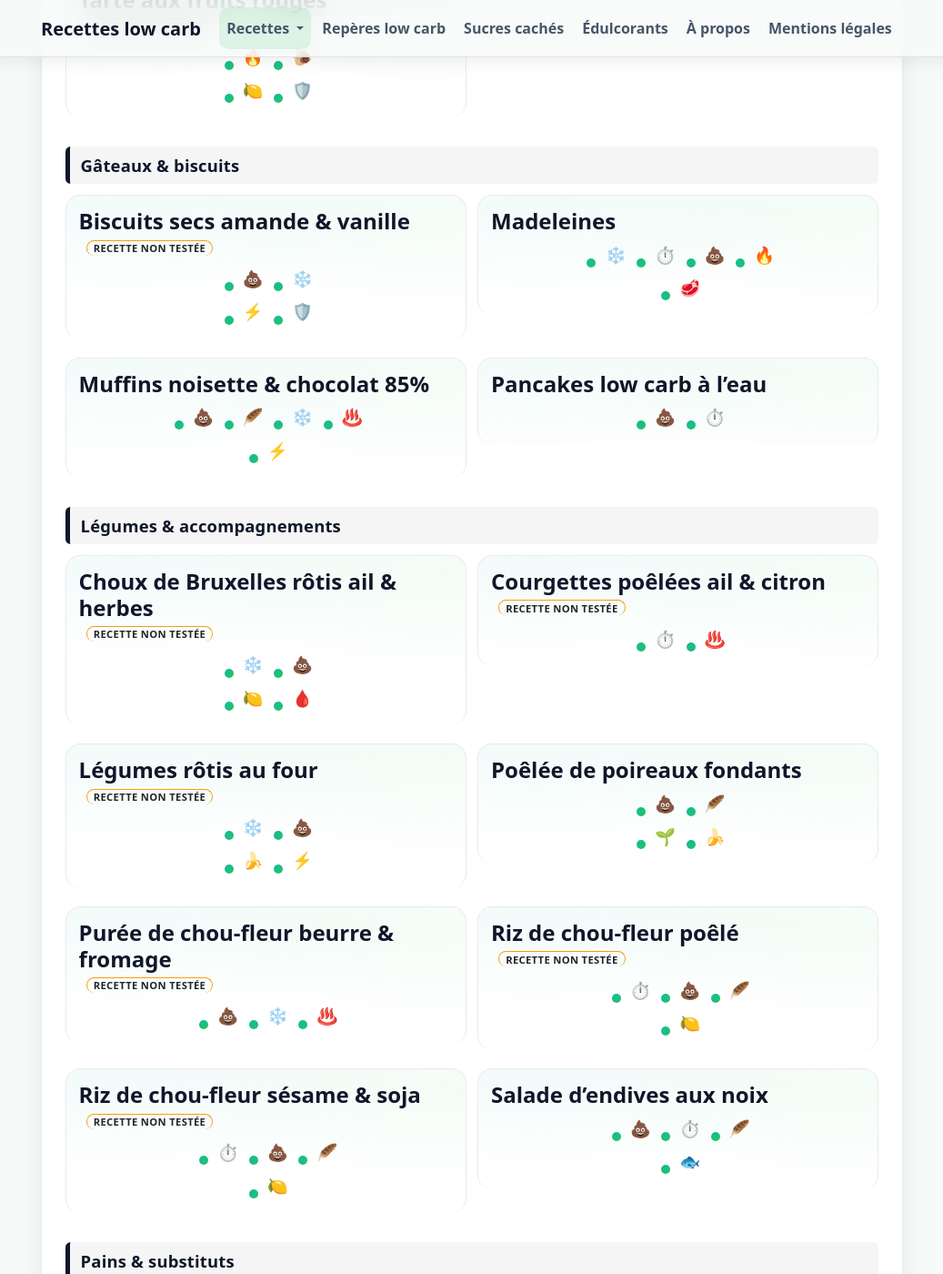
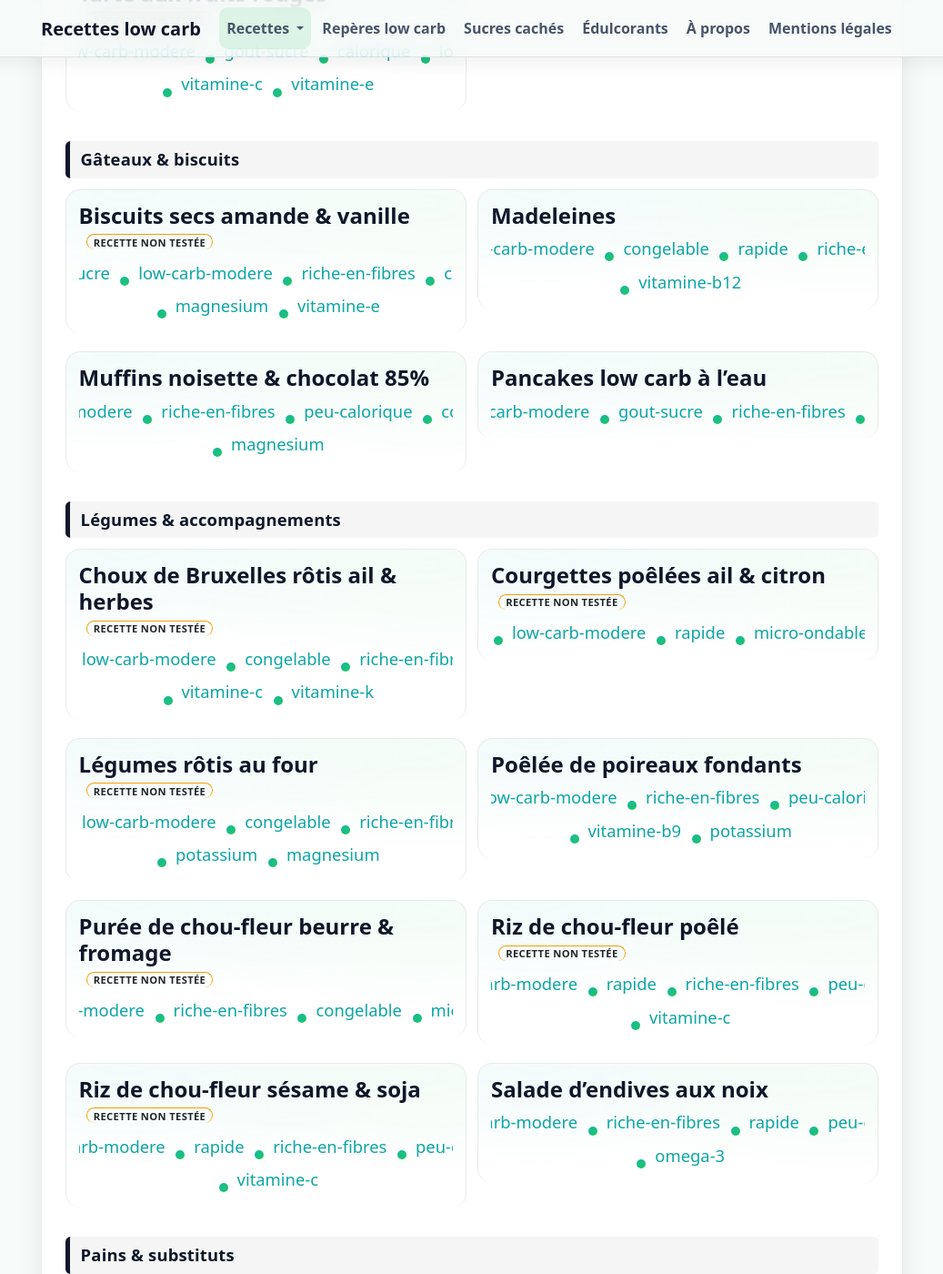
Before and after one commit to laurie-boissay/laurie-boissay.github.io, a Jekyll site: the page built from index.html, in a window 1280 px wide and 1400 px high, scrolled down 4709 px. Shown: the whole window at 91% size, without its empty margins (121-1158 px from the left). Built offline with Jekyll 4.4.1, drawn with Linux system fonts in a browser that asks for light colours; some of the changed text lies outside the part shown.

Commit message:
suppression des tags clicables

```diff
--- a/index.html
+++ b/index.html
@@ -35,21 +35,6 @@ body_id: "home"
       margin-top:.35rem;
     }
 
-    /* Liens badges (clicables) */
-    .recipe-badges-line a.badge-link-outside{
-      text-decoration:none;
-      border-bottom:none;
-      display:inline-flex;
-      align-items:center;
-      justify-content:center;
-      min-width:2rem;
-    }
-
-    /* Blocs badges fixes sous le random pick */
-    .random-pick-links{
-      margin-top:.5rem;
-    }
-
     /* Catégories plus visibles */
     .recipe-category-title{
       margin-top: 1.25rem;
@@ -77,36 +62,34 @@ body_id: "home"
 
       <!-- Ligne 1 : tags fonctionnels (inclut goût sucré, mais exclu du tirage aléatoire) -->
       <ul class="recipe-badges-line badges-tags-fixed" aria-label="Tags fonctionnels">
-        <li><a class="badge-link-outside" href="{{ '/tags/tres-proteine/' | relative_url }}" title="Très protéiné">💪</a></li>
-        <li><a class="badge-link-outside" href="{{ '/tags/riche-en-fibres/' | relative_url }}" title="Riche en fibres">💩</a></li>
-        <li><a class="badge-link-outside" href="{{ '/tags/rapide/' | relative_url }}" title="Rapide">⏱️</a></li>
-        <li><a class="badge-link-outside" href="{{ '/tags/congelable/' | relative_url }}" title="Congélable">❄️</a></li>
-        <li><a class="badge-link-outside" href="{{ '/tags/micro-ondable/' | relative_url }}" title="Micro-ondable">♨️</a></li>
-        <li><a class="badge-link-outside" href="{{ '/tags/peu-calorique/' | relative_url }}" title="Peu calorique">🪶</a></li>
-        <li><a class="badge-link-outside" href="{{ '/tags/calorique/' | relative_url }}" title="Calorique">🔥</a></li>
-        <li><a class="badge-link-outside" href="{{ '/tags/longue/' | relative_url }}" title="Préparation longue">🐌</a></li>
-        <li><a class="badge-link-outside" href="{{ '/tags/gout-sucre/' | relative_url }}" title="Goût sucré">🍬</a></li>
+        <li>💪 Très protéiné</li>
+        <li>💩 Riche en fibres</li>
+        <li>⏱️ Rapide</li>
+        <li>❄️ Congelable</li>
+        <li>♨️ Micro-ondable</li>
+        <li>🪶 Peu calorique</li>
+        <li>🔥 Calorique</li>
+        <li>🐌 Préparation longue</li>
+        <li>🍬 Goût sucré</li>
       </ul>
 
       <!-- Ligne 2 : micronutriments -->
       <ul class="recipe-badges-line badges-micro-fixed" aria-label="Micronutriments">
-        <li><a class="badge-link-outside" href="{{ '/micronutriments/omega-3/' | relative_url }}" title="Oméga-3">🐟</a></li>
-
-        <li><a class="badge-link-outside" href="{{ '/micronutriments/vitamine-a/' | relative_url }}" title="Vitamine A">👁️</a></li>
-        <li><a class="badge-link-outside" href="{{ '/micronutriments/vitamine-c/' | relative_url }}" title="Vitamine C">🍋</a></li>
-        <li><a class="badge-link-outside" href="{{ '/micronutriments/vitamine-d/' | relative_url }}" title="Vitamine D">🌤️</a></li>
-        <li><a class="badge-link-outside" href="{{ '/micronutriments/vitamine-e/' | relative_url }}" title="Vitamine E">🛡️</a></li>
-        <li><a class="badge-link-outside" href="{{ '/micronutriments/vitamine-k/' | relative_url }}" title="Vitamine K">🩸</a></li>
-        <li><a class="badge-link-outside" href="{{ '/micronutriments/vitamine-b9/' | relative_url }}" title="Vitamine B9">🌱</a></li>
-        <li><a class="badge-link-outside" href="{{ '/micronutriments/vitamine-b12/' | relative_url }}" title="Vitamine B12">🥩</a></li>
-
-        <li><a class="badge-link-outside" href="{{ '/micronutriments/calcium/' | relative_url }}" title="Calcium">🦴</a></li>
-        <li><a class="badge-link-outside" href="{{ '/micronutriments/fer/' | relative_url }}" title="Fer">🧲</a></li>
-        <li><a class="badge-link-outside" href="{{ '/micronutriments/magnesium/' | relative_url }}" title="Magnésium">⚡</a></li>
-        <li><a class="badge-link-outside" href="{{ '/micronutriments/potassium/' | relative_url }}" title="Potassium">🍌</a></li>
-        <li><a class="badge-link-outside" href="{{ '/micronutriments/zinc/' | relative_url }}" title="Zinc">🔩</a></li>
-        <li><a class="badge-link-outside" href="{{ '/micronutriments/selenium/' | relative_url }}" title="Sélénium">🧪</a></li>
-        <li><a class="badge-link-outside" href="{{ '/micronutriments/iode/' | relative_url }}" title="Iode">🌊</a></li>
+        <li>🐟 Oméga-3</li>
+        <li>👁️ Vitamine A</li>
+        <li>🍋 Vitamine C</li>
+        <li>🌤️ Vitamine D</li>
+        <li>🛡️ Vitamine E</li>
+        <li>🩸 Vitamine K</li>
+        <li>🌱 Vitamine B9</li>
+        <li>🥩 Vitamine B12</li>
+        <li>🦴 Calcium</li>
+        <li>🧲 Fer</li>
+        <li>⚡ Magnésium</li>
+        <li>🍌 Potassium</li>
+        <li>🔩 Zinc</li>
+        <li>🧪 Sélénium</li>
+        <li>🌊 Iode</li>
       </ul>
 
     </div>
@@ -114,8 +97,6 @@ body_id: "home"
 
   {% assign all_recipes = site.pages | where: "layout", "recipe" | where_exp: "p", "p.recipe_group" %}
   {% assign grouped = all_recipes | group_by: "recipe_group" | sort: "name" %}
-
-  {%- assign hidden_tags = "low-carb-modere,low-carb-strict,gout-sucre" | split: "," -%}
 
   <!-- Sections catégories -->
   <div id="recipes-index">
@@ -155,18 +136,7 @@ body_id: "home"
                   {% if r.tags %}
                     <ul class="recipe-badges-line badges-tags" aria-label="Badges">
                       {% for tag in r.tags %}
-                        {% unless hidden_tags contains tag %}
-                          {% case tag %}
-                            {% when "tres-proteine" %}<li title="Très protéiné">💪</li>
-                            {% when "riche-en-fibres" %}<li title="Riche en fibres">💩</li>
-                            {% when "rapide" %}<li title="Rapide">⏱️</li>
-                            {% when "congelable" %}<li title="Congelable">❄️</li>
-                            {% when "micro-ondable" %}<li title="Micro-ondable">♨️</li>
-                            {% when "peu-calorique" %}<li title="Peu calorique">🪶</li>
-                            {% when "calorique" %}<li title="Calorique">🔥</li>
-                            {% when "longue" %}<li title="Préparation longue">🐌</li>
-                          {% endcase %}
-                        {% endunless %}
+                        <li>{{ tag }}</li> <!-- Affichage du tag sans lien -->
                       {% endfor %}
                     </ul>
                   {% endif %}
@@ -176,25 +146,7 @@ body_id: "home"
                   {% if micros and micros.size > 0 %}
                     <ul class="recipe-badges-line badges-micro" aria-label="Micronutriments">
                       {% for m in micros %}
-                        {% case m %}
-                          {% when "omega-3" %}<li title="Oméga-3">🐟</li>
-
-                          {% when "vitamine-a" %}<li title="Vitamine A">👁️</li>
-                          {% when "vitamine-c" %}<li title="Vitamine C">🍋</li>
-                          {% when "vitamine-d" %}<li title="Vitamine D">🌤️</li>
-                          {% when "vitamine-e" %}<li title="Vitamine E">🛡️</li>
-                          {% when "vitamine-k" %}<li title="Vitamine K">🩸</li>
-                          {% when "vitamine-b9" %}<li title="Vitamine B9">🌱</li>
-                          {% when "vitamine-b12" %}<li title="Vitamine B12">🥩</li>
-
-                          {% when "calcium" %}<li title="Calcium">🦴</li>
-                          {% when "fer" %}<li title="Fer">🧲</li>
-                          {% when "magnesium" %}<li title="Magnésium">⚡</li>
-                          {% when "potassium" %}<li title="Potassium">🍌</li>
-                          {% when "zinc" %}<li title="Zinc">🔩</li>
-                          {% when "selenium" %}<li title="Sélénium">🧪</li>
-                          {% when "iode" %}<li title="Iode">🌊</li>
-                        {% endcase %}
+                        <li>{{ m }}</li> <!-- Affichage du micronutriment sans lien -->
                       {% endfor %}
                     </ul>
                   {% endif %}
```
